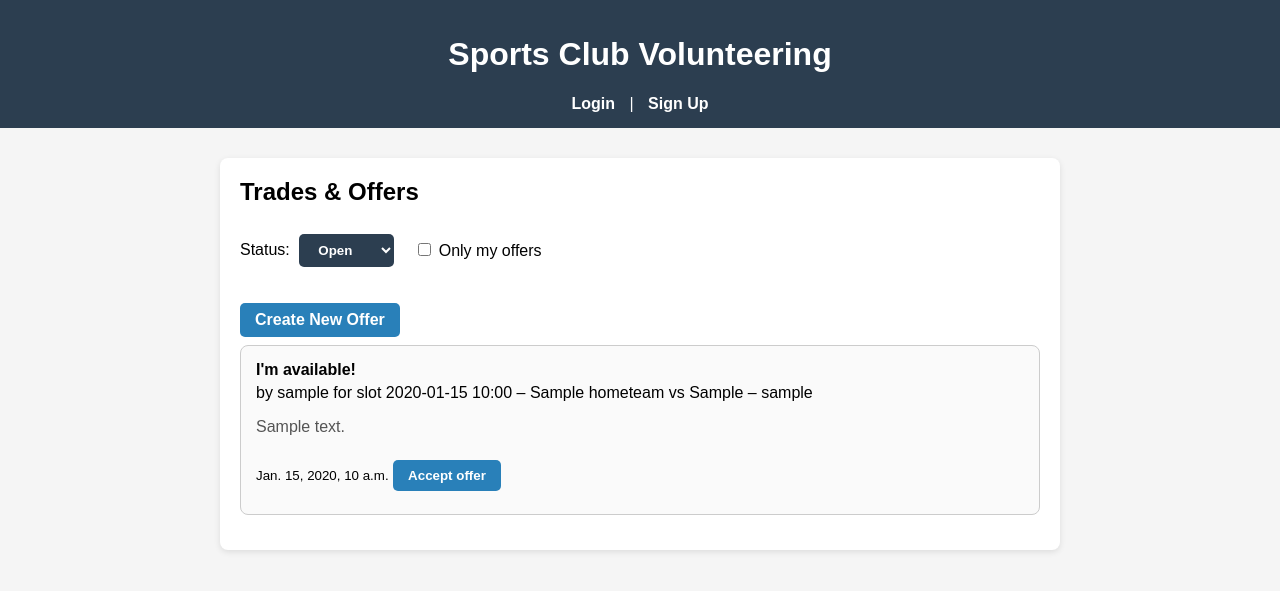
After one commit to dunantj/volunteer-app, a Django app: page /trading/ in a window 1280 px wide. The commit adds this page. Shown: the top 591 px of the page. Run offline with Django 5.2, Linux system fonts and the light colour scheme; tables that the repository leaves empty hold one stand-in row (values such as "Sample post").

Commit message:
offers and trades

```diff
--- a/core/models.py
+++ b/core/models.py
@@ -2,6 +2,8 @@ from django.db import models
 from django.contrib.auth.models import User
 from django.db.models.signals import post_save
 from django.dispatch import receiver
+from django.conf import settings
+
 
 class HomeTeam(models.Model):
     name = models.CharField(max_length=100, unique=True)
@@ -43,8 +45,6 @@ class Match(models.Model):
         for _ in range(num - self.slots.count()):
             VolunteerSlot.objects.create(match=self)
 
-
-
 class VolunteerSlot(models.Model):
     match = models.ForeignKey(Match, on_delete=models.CASCADE, related_name="slots")
     volunteer = models.ForeignKey(
@@ -59,6 +59,27 @@ class VolunteerSlot(models.Model):
         if self.volunteer:
             return f"{self.match} – {self.volunteer.username}"
         return f"{self.match} – (open slot)"
+
+class Offer(models.Model):
+    OFFER_TYPE_CHOICES = [
+        ("time", "I'm available!"),
+        ("trade", "I'm looking to trade!"),
+    ]
+    STATUS_CHOICES = [
+        ("open", "Open"),
+        ("accepted", "Accepted"),
+        ("completed", "Completed"),
+        ("cancelled", "Cancelled"),
+    ]
+    user = models.ForeignKey(settings.AUTH_USER_MODEL, on_delete=models.CASCADE)
+    slot = models.ForeignKey("VolunteerSlot", on_delete=models.CASCADE)
+    type = models.CharField(max_length=10, choices=OFFER_TYPE_CHOICES)
+    status = models.CharField(max_length=10, choices=STATUS_CHOICES, default="open")
+    details = models.TextField(blank=True)
+    created_at = models.DateTimeField(auto_now_add=True)
+
+    def __str__(self):
+        return f"{self.user} - {self.get_type_display()} ({self.slot})"
 
 @receiver(post_save, sender=User)
 def create_user_profile(sender, instance, created, **kwargs):
--- a/core/templates/core/edit_profile.html
+++ b/core/templates/core/edit_profile.html
@@ -7,9 +7,6 @@
     {% csrf_token %}
     {{ user_form.as_p }}
     {{ profile_form.as_p }}
-    <button type="submit"
-        style="margin-top:10px; padding:5px 10px; background:#2c3e50; color:#fff; border-radius:4px;">
-        Save
-    </button>
+    <button type="submit" class="btn btn-blue">Save</button>
 </form>
 {% endblock %}
--- /dev/null
+++ b/core/templates/core/offer_list.html
@@ -0,0 +1,45 @@
+{% extends "base.html" %}
+
+{% block content %}
+<h2>Trades & Offers</h2>
+<form method="get" style="display:flex; gap:20px; align-items:center; margin-bottom:20px;">
+    <div>
+        <label for="status">Status:</label>
+        <select name="status" id="status" onchange="this.form.submit()" class="btn btn-dark" style="margin-left:5px;">
+            <option value="open" {% if selected_status == "open" %}selected{% endif %}>Open</option>
+            <option value="closed" {% if selected_status == "closed" %}selected{% endif %}>Closed</option>
+            <option value="all" {% if selected_status == "all" %}selected{% endif %}>All</option>
+        </select>
+    </div>
+    <div>
+        <label for="my_offers">
+            <input type="checkbox" name="my_offers" id="my_offers" {% if my_offers %}checked{% endif %} onchange="this.form.submit()" />
+            Only my offers
+        </label>
+    </div>
+</form>
+<a class="btn btn-blue" href="{% url 'offer_create' %}">Create New Offer</a>
+<div>
+  {% for offer in offers %}
+    <div class="match-card" style="padding:15px; border:1px solid #ccc; border-radius:8px; margin-bottom:15px; background:#fafafa;">
+      <strong>{{ offer.get_type_display }}</strong> by {{ offer.user }} for slot {{ offer.slot }}<br>
+      <span style="color:#555;">{{ offer.details|linebreaks }}</span>
+      <div style="margin-top:8px;">
+        <small>{{ offer.created_at }}</small>
+        {% if offer.status == "open" and user != offer.user %}
+          <form method="post" action="{% url 'accept_offer' offer.id %}" style="display:inline;">
+            {% csrf_token %}
+            <button type="submit" class="btn btn-blue">Accept offer</button>
+          </form>
+        {% elif offer.status == "closed" %}
+          <span style="color:#888; margin-left:10px;">Offer closed</span>
+        {% endif %}
+      </div>
+    </div>
+  {% empty %}
+    <div class="match-card" style="padding:15px; border:1px solid #ccc; border-radius:8px; background:#fafafa;">
+      No offers yet.
+    </div>
+  {% endfor %}
+</div>
+{% endblock %}
--- a/core/urls.py
+++ b/core/urls.py
@@ -1,9 +1,13 @@
 # core/urls.py
 from django.urls import path
 from . import views
+from .views import OfferListView, OfferCreateView
 
 urlpatterns = [
     path("", views.match_list, name="match_list"),
     path("signup-slot/<int:match_id>/<int:slot_id>/", views.signup_slot, name="signup_slot"),
     path('profile/edit/', views.edit_profile, name='edit_profile'),
+    path("trading/", OfferListView.as_view(), name="offer_list"),
+    path("trading/new/", OfferCreateView.as_view(), name="offer_create"),
+    path("trading/accept/<int:offer_id>/", views.accept_offer, name="accept_offer"),
 ]
--- a/core/views.py
+++ b/core/views.py
@@ -2,8 +2,10 @@ from django.shortcuts import render, get_object_or_404, redirect
 from django.contrib.auth import login
 from django.contrib.auth.decorators import login_required
 from django.contrib import messages
-from .forms import CustomSignupForm, ProfileForm, UserForm
-from .models import Match, VolunteerSlot, Profile
+from django.views.generic import ListView, CreateView
+from django.urls import reverse_lazy
+from .forms import CustomSignupForm, ProfileForm, UserForm, OfferForm
+from .models import Match, VolunteerSlot, Profile, Offer
 
 def signup(request):
     if request.method == "POST":
@@ -49,9 +51,12 @@ def match_list(request):
 
     # --- filtering logic ---
     selected_team = request.GET.get("team")
+    only_my_matches = request.GET.get("my_matches") == "on"
     matches = Match.objects.all().prefetch_related("slots", "home_team")
     if selected_team:
-        matches = matches.filter(home_team__name=selected_team)  # adjust if home_team is CharField
+        matches = matches.filter(home_team__name=selected_team)
+    if only_my_matches:
+        matches = matches.filter(slots__volunteer=request.user).distinct()
 
     # collect all home teams for dropdown
     teams = Match.objects.values_list("home_team__name", flat=True).distinct()
@@ -79,6 +84,7 @@ def match_list(request):
             "match_data": match_data,
             "teams": teams,
             "selected_team": selected_team,
+            "only_my_matches": only_my_matches,
         },
     )
 
@@ -98,3 +104,88 @@ def signup_slot(request, match_id, slot_id):
         messages.success(request, "You successfully signed up, thanks a lot!")
 
     return redirect("match_list")
+
+class OfferListView(ListView):
+    model = Offer
+    template_name = "offer_list.html"
+    context_object_name = "offers"
+    queryset = Offer.objects.order_by("-created_at")
+
+    def get_queryset(self):
+        queryset = Offer.objects.all().order_by("-created_at")
+        status = self.request.GET.get("status", "open")
+        my_offers = self.request.GET.get("my_offers") == "on"
+
+        if status != "all":
+            queryset = queryset.filter(status=status)
+        if my_offers and self.request.user.is_authenticated:
+            queryset = queryset.filter(user=self.request.user)
+        return queryset
+
+    def get_context_data(self, **kwargs):
+        context = super().get_context_data(**kwargs)
+        context["selected_status"] = self.request.GET.get("status", "open")
+        context["my_offers"] = self.request.GET.get("my_offers") == "on"
+        return context
+
+class OfferCreateView(CreateView):
+    model = Offer
+    form_class = OfferForm
+    template_name = "core/offer_creation_form.html"
+    success_url = reverse_lazy("offer_list")
+
+    def get_initial(self):
+        initial = super().get_initial()
+        slot_id = self.request.GET.get("slot")
+        offer_type = self.request.GET.get("type")
+        if slot_id:
+            initial["slot"] = slot_id
+        if offer_type:
+            initial["type"] = offer_type
+        return initial
+
+    def get_form_kwargs(self):
+        kwargs = super().get_form_kwargs()
+        kwargs["user"] = self.request.user
+        return kwargs
+
+    def form_valid(self, form):
+        form.instance.user = self.request.user
+        return super().form_valid(form)
+
+@login_required
+def accept_offer(request, offer_id):
+    offer = get_object_or_404(Offer, id=offer_id, status="open")
+    user = request.user
+    profile, _ = Profile.objects.get_or_create(user=user)
+    user_team = profile.home_team
+    user_slots = VolunteerSlot.objects.filter(
+        match=offer.slot.match, volunteer=user
+    )
+
+    if offer.type == "trade":
+        if user_team and (offer.slot.match.home_team == user_team or offer.slot.match.guest_team == user_team):
+            messages.error(request, "Can't accept, you are playing!")
+            return redirect("offer_list")
+        if user_slots.exists():
+            messages.error(request, "You already volunteer for this match.")
+            return redirect("offer_list")
+        else:
+            # Swap volunteers between slots
+            offerer_slot = offer.slot
+            offerer_slot.volunteer = user
+            offerer_slot.save()
+
+    elif offer.type == "time":
+        if not user_slots.exists():
+            messages.error(request, "You must have a slot in this match to accept the offer.")
+            return redirect("offer_list")
+        else:
+            # Accepter takes the slot, offerer slot becomes open
+            offer.slot.volunteer = user
+            offer.slot.save()
+
+    offer.status = "closed"
+    offer.save()
+    messages.success(request, "Offer accepted and slots updated.")
+    return redirect("offer_list")
--- a/templates/base.html
+++ b/templates/base.html
@@ -61,6 +61,29 @@
             display: block;
             margin-bottom: 5px;
         }
+        .btn {
+            padding: 8px 15px;
+            border-radius: 5px;
+            font-weight: bold;
+            text-decoration: none;
+            border: none;
+            cursor: pointer;
+            display: inline-block;
+            transition: background 0.2s;
+            margin: 8px 0;
+        }
+        .btn-green {
+            background: #27ae60;
+            color: #fff;
+        }
+        .btn-blue {
+            background: #2980b9;
+            color: #fff;
+        }
+        .btn-dark {
+            background: #2c3e50;
+            color: #fff;
+        }
     </style>
 </head>
 <body>
@@ -70,6 +93,7 @@
             {% if user.is_authenticated %}
                 <span>Hi, {{ user.username }}!</span>
                 <a href="{% url 'match_list' %}">Matches</a>
+                <a href="{% url 'offer_list' %}">Trades & Offers</a>
                 <a href="{% url 'profile' %}">Profile</a>
                 <form method="post" action="{% url 'logout' %}" style="display:inline;">
                     {% csrf_token %}
--- a/templates/registration/login.html
+++ b/templates/registration/login.html
@@ -5,7 +5,7 @@
   <form method="post">
     {% csrf_token %}
     {{ form.as_p }}
-    <button type="submit">Login</button>
+    <button class="btn btn-blue" type="submit">Login</button>
   </form>
 
   <p>Don’t have an account? Sign up above!</p>
--- a/templates/registration/password_change_done.html
+++ b/templates/registration/password_change_done.html
@@ -3,8 +3,5 @@
 {% block content %}
 <h2>Password Changed</h2>
 <p>Your password was successfully updated.</p>
-<a href="{% url 'profile' %}"
-   style="display:inline-block; margin-top:10px; padding:5px 10px; background:#2c3e50; color:#fff; border-radius:4px; text-decoration:none;">
-   Back to Profile
-</a>
+<a class="btn btn-dark" href="{% url 'profile' %}">Back to Profile</a>
 {% endblock %}
--- a/templates/registration/password_change_form.html
+++ b/templates/registration/password_change_form.html
@@ -6,6 +6,6 @@
 <form method="post">
     {% csrf_token %}
     {{ form.as_p }}
-    <button type="submit" style="padding:5px 10px; background:#2c3e50; color:#fff; border-radius:4px;">Change</button>
+    <button type="submit" class="btn btn-blue">Change</button>
 </form>
 {% endblock %}
--- a/templates/registration/signup.html
+++ b/templates/registration/signup.html
@@ -6,9 +6,6 @@
 <form method="post">
   {% csrf_token %}
   {{ form.as_p }}
-  <button type="submit"
-          style="padding:5px 10px; background:#2c3e50; color:#fff; border-radius:4px;">
-          Register
-  </button>
+  <button type="submit" class="btn btn-dark">Register</button>
 </form>
 {% endblock %}
```
Also changed, not shown: core/forms.py (+15 -1 lines), core/templates/core/match_list.html (+22 -10 lines), core/templates/core/offer_creation_form.html (added, +10 -0 lines), core/templates/core/profile.html (+2 -9 lines), core/tests.py (+27 -9 lines), README.md, core/migrations/0002_offer.py (added), core/migrations/0003_offer_status.py (added), core/templates/core/README.md (deleted).
